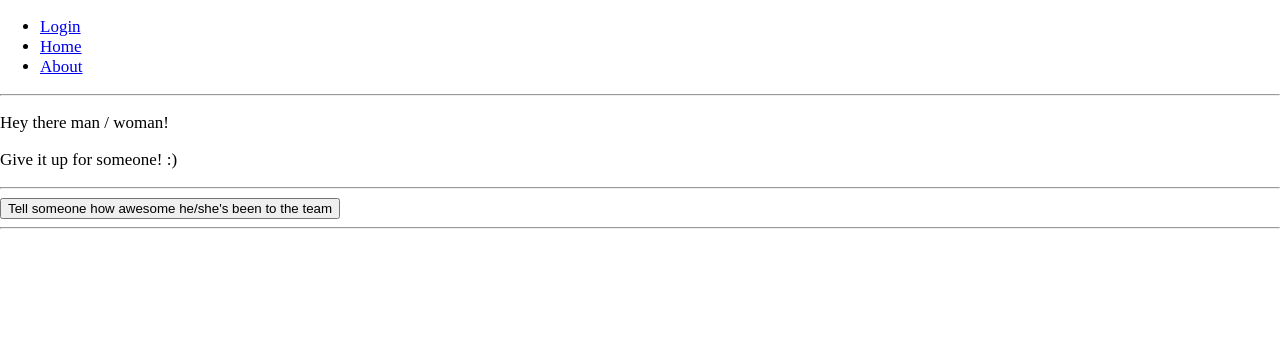
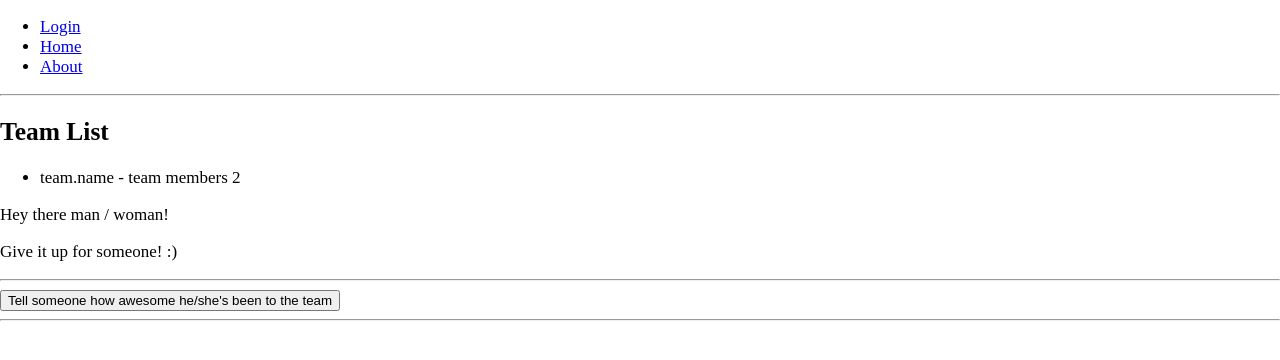
Before and after one commit to carlosJoseloMtz/kudosbox, a React app: page / in a window 1280 px wide. Shown: the top 360 px of the page. Built offline with nearby package versions, Linux system fonts and the light colour scheme.

Commit message:
Included team list component to render all the teams or the ones assigned to the user

```diff
--- /dev/null
+++ b/app/components/TeamList.js
@@ -0,0 +1,89 @@
+import PropTypes from 'prop-types'
+import React from 'react'
+
+class TeamList extends React.Component {
+
+  shouldComponentUpdate () {
+    return true
+  }
+
+
+  handleTeamClick (ev) {
+    console.log(ev.target.getAttribute('data-team-id'))
+    // TODO indicate what's the current team
+  }
+
+  teamQuickView (team) {
+    return (
+      <li data-team-id={team.id}
+          key={team.id}
+          onClick={this.handleTeamClick}
+      >
+        {`team.name - team members ${team.members.length}`}
+      </li>
+    )
+  }
+
+  getTeams () {
+    // TODO find the assigned teams
+
+    // If we try to get the assigned teams
+    if (this.props.assignedTeams) {
+      const assignedOnes = []
+
+      assignedOnes.push({
+        id: 'extreamlyweirdid',
+        members: [{
+          id: 'somerandomid',
+          name: 'Aracely Aguilar'
+        }, {
+          id: 'someotherrandomid',
+          name: 'Liliana Rosas'
+        }],
+        name: 'fsp qa'
+      })
+
+      return assignedOnes
+    }
+
+    const allTeams = []
+
+    allTeams.push({
+      id: 'extreamlyweirdid',
+      members: [{
+        id: 'somerandomid',
+        name: 'Aracely Aguilar'
+      }, {
+        id: 'someotherrandomid',
+        name: 'Liliana Rosas'
+      }],
+      name: 'fsp qa'
+    })
+
+    // Otherwise, return all the existing teams
+    return allTeams
+  }
+
+  render () {
+    const teams = this.getTeams().map((tm) => {
+      return this.teamQuickView(tm)
+    })
+
+    return (
+      <ul>
+        {teams}
+      </ul>
+    )
+  }
+
+}
+
+TeamList.propTypes = {
+  assignedTeams: PropTypes.bool
+}
+
+TeamList.defaultProps = {
+  assignedTeams: true
+}
+
+export default TeamList
--- a/app/pages/Home.js
+++ b/app/pages/Home.js
@@ -1,5 +1,6 @@
 import React from 'react'
 import KudoCardEditor from '../components/KudoCardEditor'
+import TeamList from '../components/TeamList'
 
 export default class Home extends React.Component {
 
@@ -35,9 +36,10 @@ export default class Home extends React.Component {
   render () {
     return (
       <div>
+        <h2>{'Team List'}</h2>
+        <TeamList />
         <p>{'Hey there man / woman!'}</p>
         <p>{'Give it up for someone! :)'}</p>
-
         <hr />
         <button onClick={this.handleThankSomeoneClick.bind(this)}>
           {'Tell someone how awesome he/she\'s been to the team'}
```
